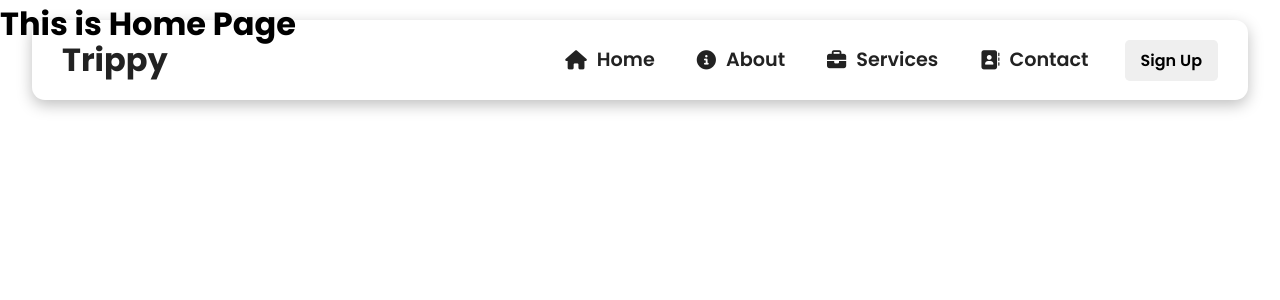
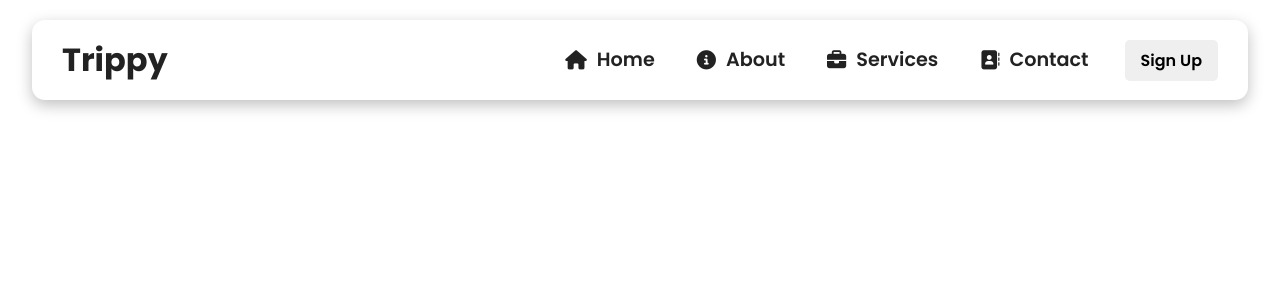
Before and after one commit to fmfahath/tourism-website, a React (Create React App) app: page / in a window 1280 px wide. Shown: the top 300 px of the page. Built offline with nearby package versions, Linux system fonts and the light colour scheme.

Commit message:
div added to App.js component

```diff
--- a/src/App.js
+++ b/src/App.js
@@ -7,10 +7,9 @@ import "./style.css"
 
 function App() {
   return (
-    <React.Fragment>
+   <div className="App">
       <Navbar />
-      <Home/>
-    </React.Fragment>
+   </div>
   );
 }
 
```
